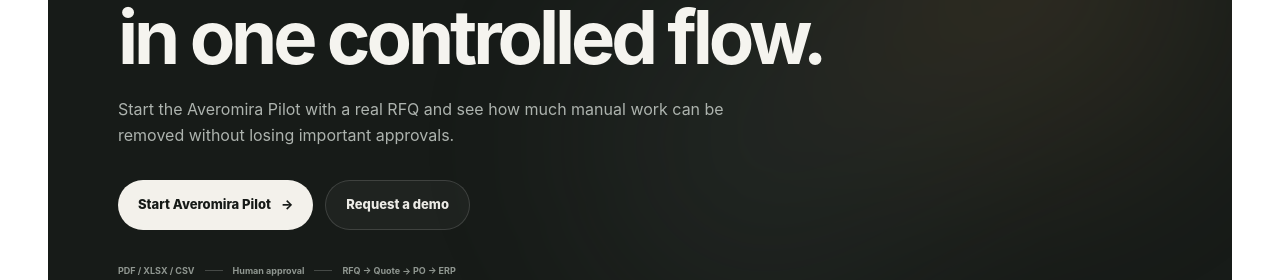
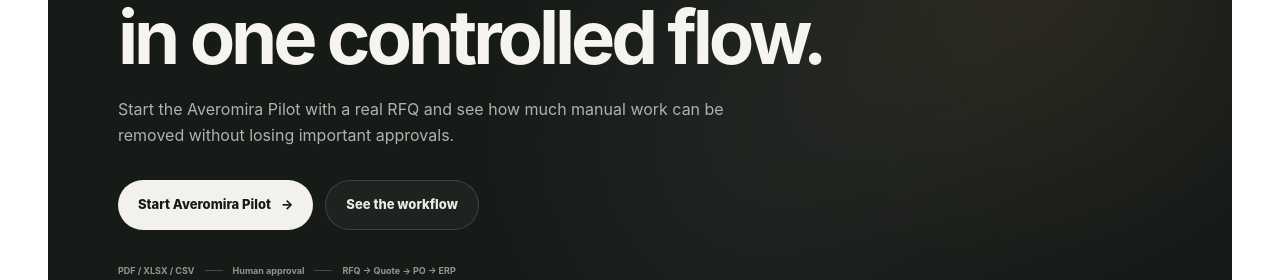
Before and after one commit to miromnb-coder/Rivora, a Next.js app: page / in a window 1280 px wide. Shown: the part 9298-9578 px from the top of the page. Built offline with nearby package versions, Linux system fonts and the light colour scheme; no server answers.

Commit message:
Unify homepage CTA path

```diff
--- a/components/marketing/HomepageV2Sections.tsx
+++ b/components/marketing/HomepageV2Sections.tsx
@@ -359,8 +359,8 @@
             <a href="#pricing" className="final-cta-v2-primary">
               {fi ? "Aloita Averomira Pilot" : "Start Averomira Pilot"} <span aria-hidden="true">→</span>
             </a>
-            <a href="#demo" className="final-cta-v2-secondary">
-              {fi ? "Pyydä demo" : "Request a demo"}
+            <a href="#how-it-works" className="final-cta-v2-secondary">
+              {fi ? "Katso työnkulku" : "See the workflow"}
             </a>
           </div>
 
```
